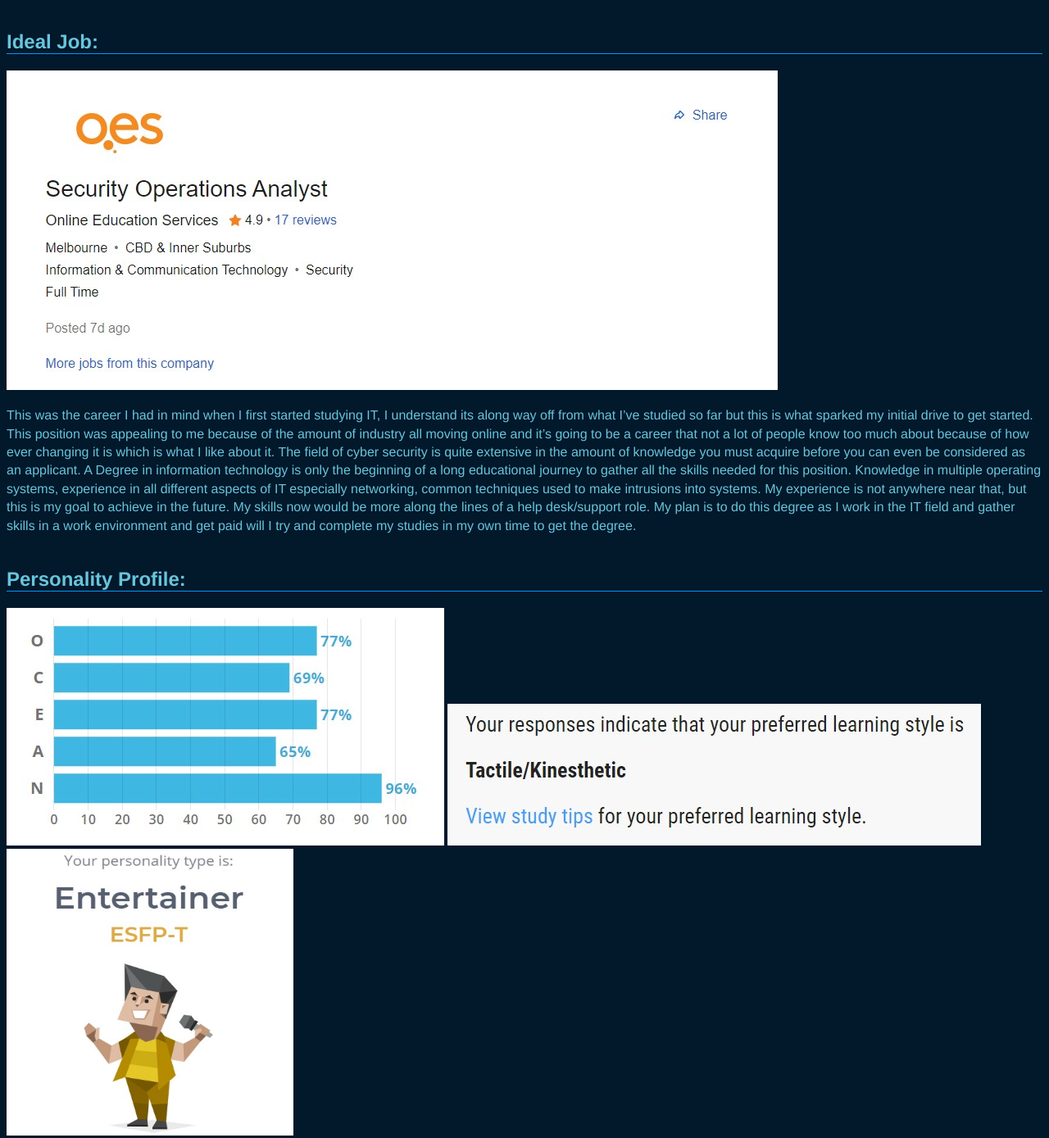
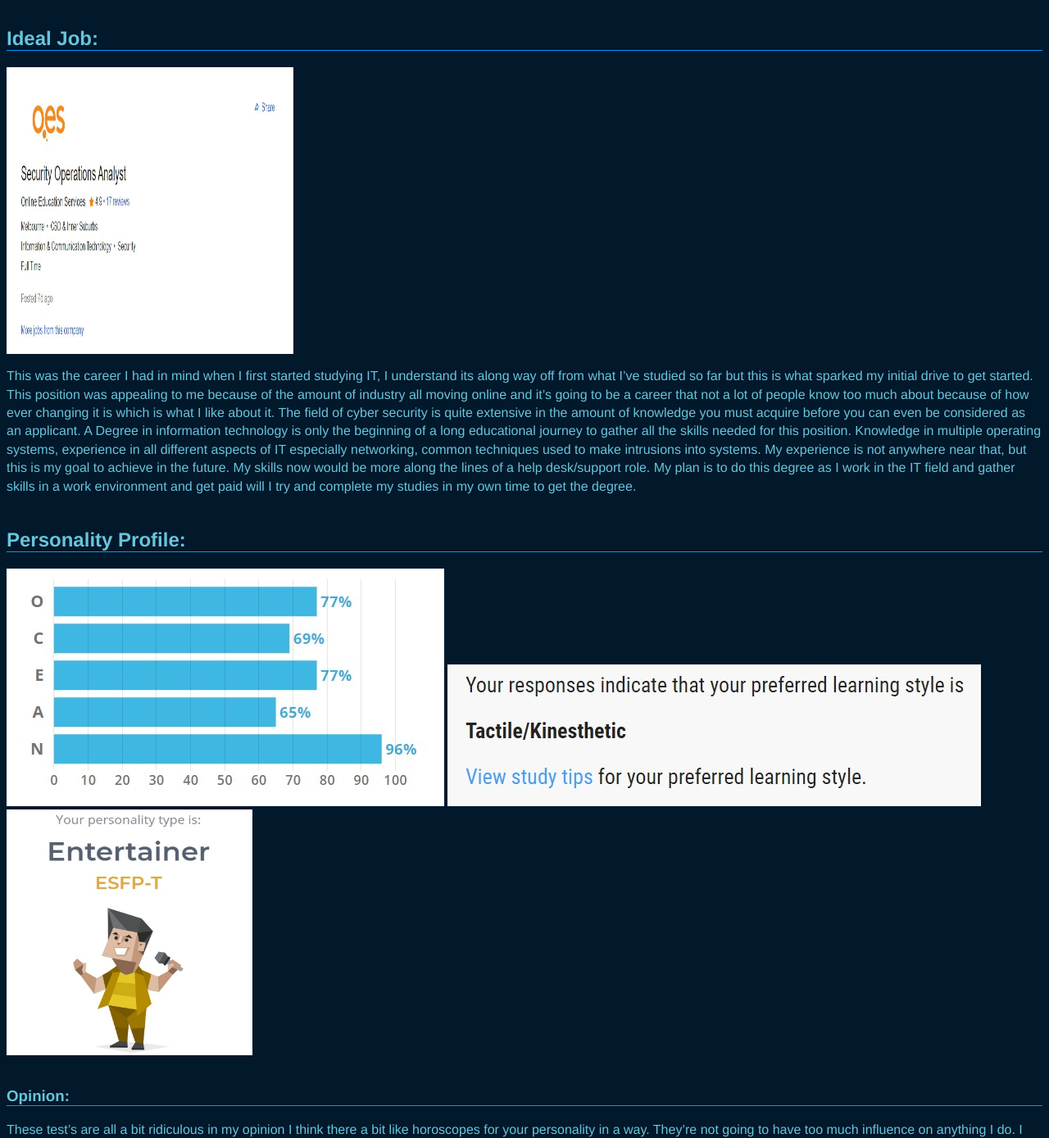
Before and after one commit to JarrodMurphy/ITT, a plain HTML site: page index.html in a window 1280 px wide. Shown: the part 939-2328 px from the top of the page at 82% size. Drawn offline with Linux system fonts and the light colour scheme.

Commit message:
Update index.html

```diff
--- a/index.html
+++ b/index.html
@@ -1,4 +1,3 @@
-<!DOCTYPE html>
 <html>
 <head>
  <title>0 Jarrod Murphy – ePortfolio</title>
@@ -57,7 +56,7 @@
 <section>
   <div class="sectionTitle">
 <h1>Ideal Job:</h1>
-<img src="idealjob.jpg" alt="Security Operations Analyst"/>
+<img src="idealjob.jpg" alt="Security Operations Analyst" width="350" height="350"/>
 </div>
 <div class="sectionContent">
 <article>
@@ -72,7 +71,7 @@
 <h1>Personality Profile:</h1>
 <img src="big5personality.jpg" alt="Personality Test"/>
 <img src="learningstyle.jpg" alt="Tactile/Kinesthetic"/>
-<img src="myersbriggs.jpg" alt="Entertainer" width="350" height="350"/>
+<img src="myersbriggs.jpg" alt="Entertainer" width="300" height="300"/>
 </div>
 
 <div class="sectionContent">
```
